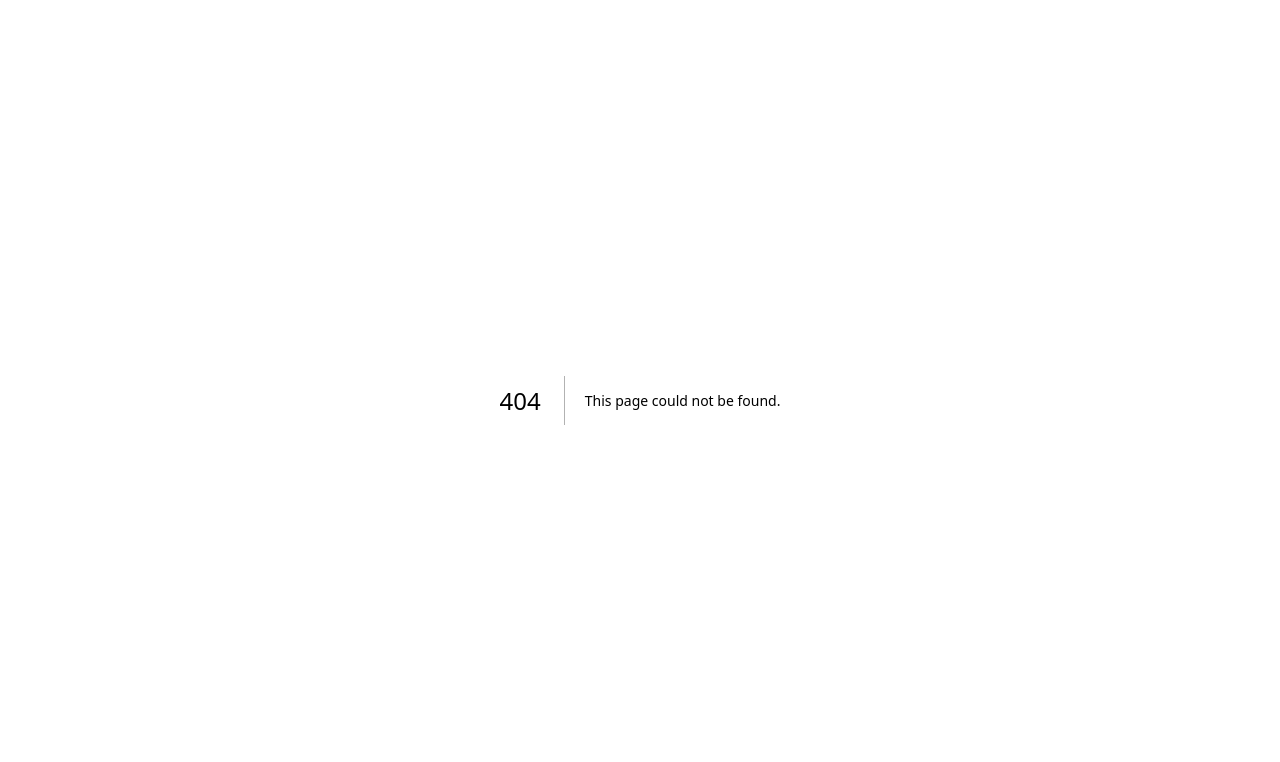
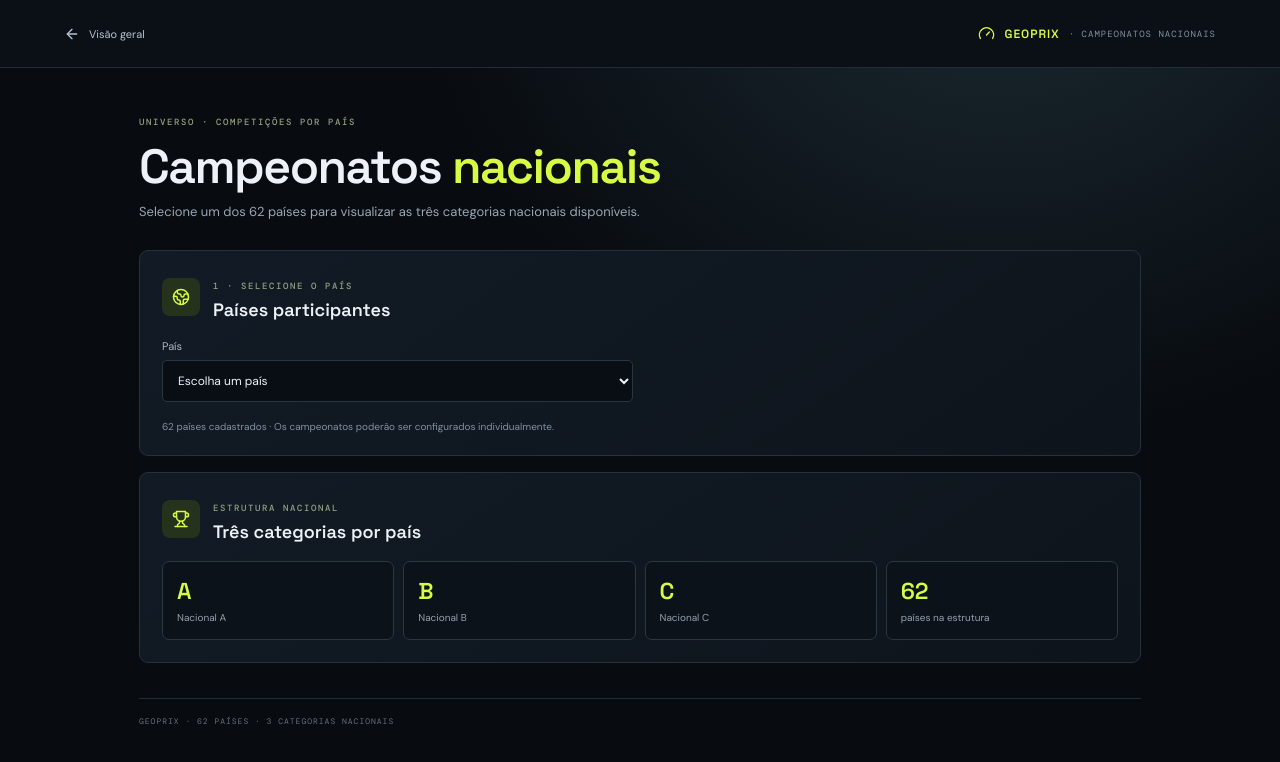
Before and after one commit to geoprix0-coder/geoprix-motorsport, a Next.js app: page /campeonatos-nacionais in a window 1280 px wide. Before the commit this address had no page. Shown: the top 762 px of the page. Built offline with nearby package versions, Linux system fonts and the light colour scheme.

Commit message:
Add national championships country and category selector

```diff
--- /dev/null
+++ b/src/app/campeonatos-nacionais/page.tsx
@@ -0,0 +1,160 @@
+"use client";
+
+import { useState } from "react";
+import Link from "next/link";
+import { ArrowLeft, Trophy, Globe2, Flag, CheckCircle2, Gauge } from "lucide-react";
+
+const basePath = process.env.NODE_ENV === "production" ? "/geoprix-motorsport" : "";
+
+const countries = [
+  "Indonésia",
+  "Tuvalu",
+  "Austrália",
+  "Nova Zelândia",
+  "Brasil",
+  "Argentina",
+  "Chile",
+  "EUA",
+  "Panamá",
+  "Cuba",
+  "México",
+  "Canadá",
+  "Suécia",
+  "Rússia",
+  "Finlândia",
+  "Itália",
+  "Polônia",
+  "França",
+  "Bulgária",
+  "Reino Unido",
+  "Dinamarca",
+  "Grécia",
+  "Espanha",
+  "Chipre",
+  "Alemanha",
+  "Suíça",
+  "Hungria",
+  "Áustria",
+  "Holanda",
+  "Bélgica",
+  "Azerbaijão",
+  "Turquia",
+  "Portugal",
+  "República Tcheca",
+  "Ucrânia",
+  "Cazaquistão",
+  "Japão",
+  "Filipinas",
+  "Mongólia",
+  "Bahrein",
+  "Líbano",
+  "Tailândia",
+  "China",
+  "Índia",
+  "Coreia do Sul",
+  "Emirados Árabes Unidos",
+  "Catar",
+  "Cingapura",
+  "Arábia Saudita",
+  "Malásia",
+  "Vietnã",
+  "Irã",
+  "Kuwait",
+  "Tunísia",
+  "Senegal",
+  "África do Sul",
+  "Marrocos",
+  "Moçambique",
+  "Egito",
+  "Nigéria",
+  "Tanzânia",
+  "Angola"
+];
+
+const categories = ["Nacional A", "Nacional B", "Nacional C"] as const;
+type NationalCategory = (typeof categories)[number];
+
+export default function NationalChampionshipsPage() {
+  const [country, setCountry] = useState("");
+  const [category, setCategory] = useState<NationalCategory | "">("");
+
+  function changeCountry(value: string) {
+    setCountry(value);
+    setCategory("");
+  }
+
+  return (
+    <main className="nr-shell">
+      <header className="nr-topbar">
+        <Link href={basePath + "/"} className="nr-back"><ArrowLeft size={16} /> Visão geral</Link>
+        <span className="nr-brand"><Gauge size={17} /> GEOPRIX <i>· CAMPEONATOS NACIONAIS</i></span>
+      </header>
+
+      <div className="nr-content">
+        <div className="nr-eyebrow">UNIVERSO · COMPETIÇÕES POR PAÍS</div>
+        <h1>Campeonatos <em>nacionais</em></h1>
+        <p className="nr-intro">Selecione um dos 62 países para visualizar as três categorias nacionais disponíveis.</p>
+
+        <section className="nr-calculator">
+          <div className="nr-section-head">
+            <span className="nr-icon"><Globe2 size={18} /></span>
+            <div><small>1 · SELECIONE O PAÍS</small><h2>Países participantes</h2></div>
+          </div>
+          <div className="nr-controls nr-country-controls">
+            <label>País
+              <select value={country} onChange={(event) => changeCountry(event.target.value)}>
+                <option value="">Escolha um país</option>
+                {countries.map((item) => <option key={item} value={item}>{item}</option>)}
+              </select>
+            </label>
+          </div>
+          <p className="nr-footnote">62 países cadastrados · Os campeonatos poderão ser configurados individualmente.</p>
+        </section>
+
+        {country ? (
+          <section className="nr-distance">
+            <div className="nr-section-head">
+              <span className="nr-icon"><Flag size={18} /></span>
+              <div><small>2 · SELECIONE A CATEGORIA</small><h2>{country}</h2></div>
+            </div>
+            <div className="nr-controls">
+              <label>Categoria nacional
+                <select value={category} onChange={(event) => setCategory(event.target.value as NationalCategory | "")}>
+                  <option value="">Escolha uma categoria</option>
+                  {categories.map((item) => <option key={item} value={item}>{item}</option>)}
+                </select>
+              </label>
+            </div>
+            {category ? (
+              <div className="nr-result nr-valid">
+                <div className="nr-result-title"><CheckCircle2 size={17} /> Campeonato selecionado</div>
+                <div className="nr-result-grid">
+                  <div><strong>{country}</strong><small>país</small></div>
+                  <div><strong>{category}</strong><small>categoria nacional</small></div>
+                </div>
+                <p>Esta é a seleção do campeonato nacional. A área de gestão específica desta competição poderá ser conectada a esta estrutura na próxima etapa.</p>
+              </div>
+            ) : (
+              <p className="nr-footnote">Escolha uma das três categorias para continuar.</p>
+            )}
+          </section>
+        ) : (
+          <section className="nr-distance nr-country-placeholder">
+            <div className="nr-section-head">
+              <span className="nr-icon"><Trophy size={18} /></span>
+              <div><small>ESTRUTURA NACIONAL</small><h2>Três categorias por país</h2></div>
+            </div>
+            <div className="nr-format-grid">
+              <article><b>A</b><span>Nacional A</span></article>
+              <article><b>B</b><span>Nacional B</span></article>
+              <article><b>C</b><span>Nacional C</span></article>
+              <article><b>62</b><span>países na estrutura</span></article>
+            </div>
+          </section>
+        )}
+
+        <footer className="nr-footer">GEOPRIX · 62 PAÍSES · 3 CATEGORIAS NACIONAIS</footer>
+      </div>
+    </main>
+  );
+}
```
